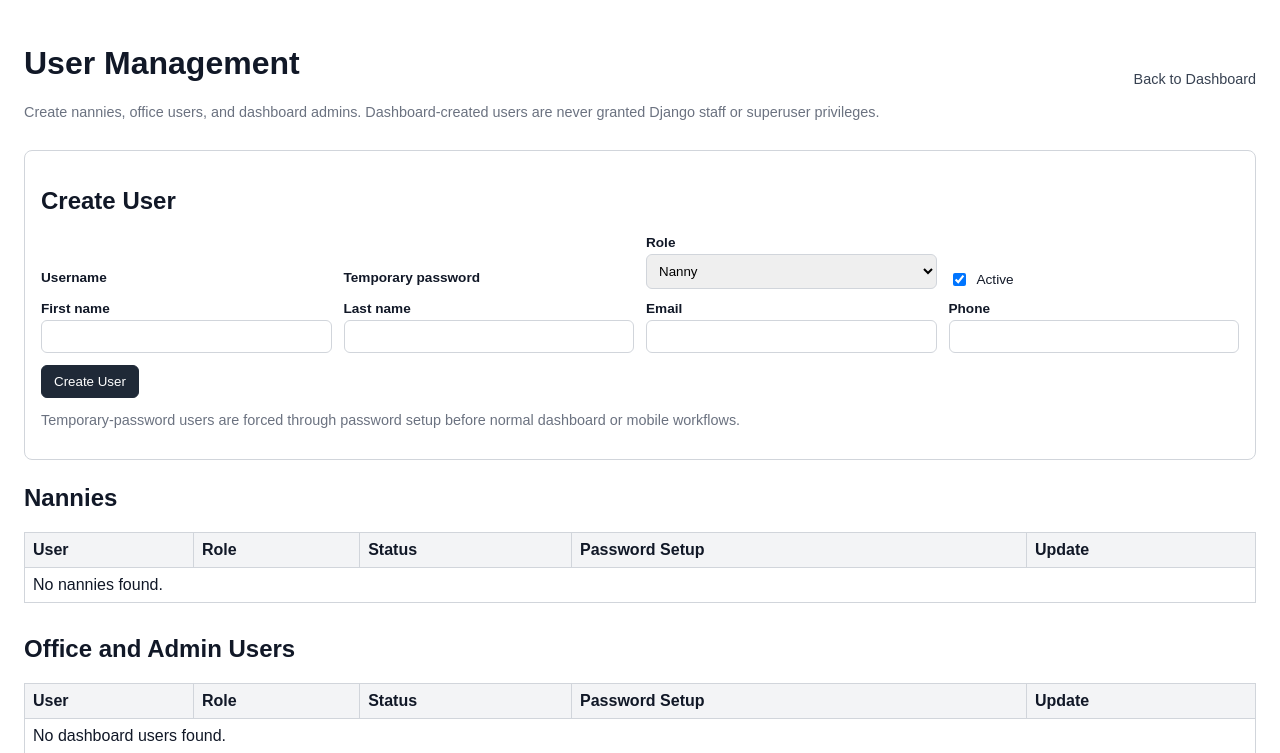
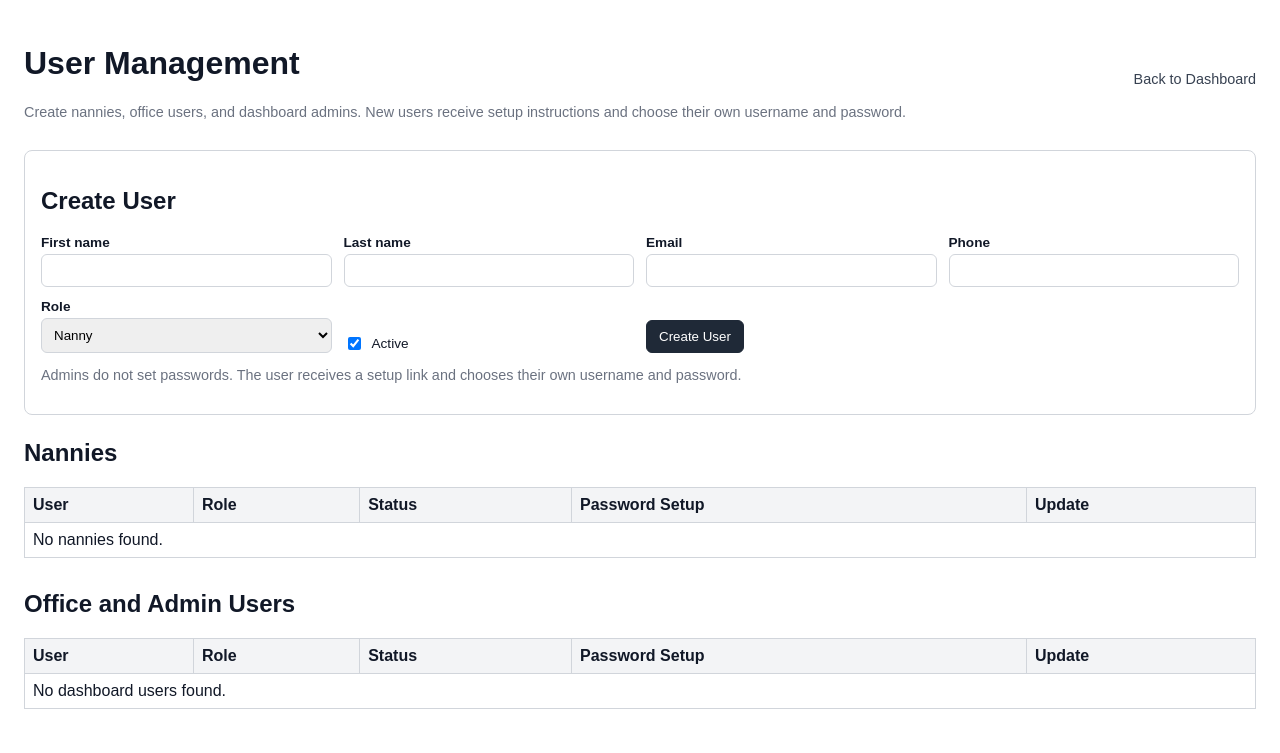
Before and after one commit to codyhenry/TimesheetForYou, a Django app: page /dashboard/users/ in a window 1280 px wide. Shown: the top 753 px of the page. Run offline with Django 4.2, Linux system fonts and the light colour scheme; the visitor is signed in with stand-in values (Sample User, id 1); data comes from the database, SQL or seed files in the repository.

Commit message:
Remove temporary password fields from user management page

```diff
--- a/timesheet_project/dashboard/templates/dashboard/users.html
+++ b/timesheet_project/dashboard/templates/dashboard/users.html
@@ -27,6 +27,7 @@
         .role-pill { display: inline-block; padding: 3px 8px; border: 1px solid #d1d5db; border-radius: 999px; background: #f9fafb; font-size: 0.85em; }
         .status-active { color: #047857; font-weight: 700; }
         .status-inactive { color: #b91c1c; font-weight: 700; }
+        .status-pending { color: #b45309; font-weight: 700; }
         .inline-form { display: grid; gap: 8px; grid-template-columns: repeat(6, minmax(120px, 1fr)); align-items: end; }
         .wide { grid-column: span 2; }
         @media (max-width: 1000px) {
@@ -39,7 +40,7 @@
     <div class="header">
         <div>
             <h1>User Management</h1>
-            <p class="muted">Create nannies, office users, and dashboard admins. Dashboard-created users are never granted Django staff or superuser privileges.</p>
+            <p class="muted">Create nannies, office users, and dashboard admins. New users receive setup instructions and choose their own username and password.</p>
         </div>
         <a class="secondary-link" href="{% url 'dashboard-index' %}">Back to Dashboard</a>
     </div>
@@ -59,26 +60,6 @@
             {% csrf_token %}
             <input type="hidden" name="action" value="create">
             <div class="form-grid">
-                <div>
-                    <label for="{{ create_form.username.id_for_label }}">Username</label>
-                    {{ create_form.username }}
-                    {{ create_form.username.errors }}
-                </div>
-                <div>
-                    <label for="{{ create_form.password.id_for_label }}">Temporary password</label>
-                    {{ create_form.password }}
-                    {{ create_form.password.errors }}
-                </div>
-                <div>
-                    <label for="{{ create_form.role.id_for_label }}">Role</label>
-                    {{ create_form.role }}
-                    {{ create_form.role.errors }}
-                </div>
-                <div class="checkbox-row">
-                    {{ create_form.is_active }}
-                    <label for="{{ create_form.is_active.id_for_label }}">Active</label>
-                    {{ create_form.is_active.errors }}
-                </div>
                 <div>
                     <label for="{{ create_form.first_name.id_for_label }}">First name</label>
                     {{ create_form.first_name }}
@@ -100,11 +81,21 @@
                     {{ create_form.phone.errors }}
                 </div>
                 <div>
+                    <label for="{{ create_form.role.id_for_label }}">Role</label>
+                    {{ create_form.role }}
+                    {{ create_form.role.errors }}
+                </div>
+                <div class="checkbox-row">
+                    {{ create_form.is_active }}
+                    <label for="{{ create_form.is_active.id_for_label }}">Active</label>
+                    {{ create_form.is_active.errors }}
+                </div>
+                <div>
                     <button type="submit">Create User</button>
                 </div>
             </div>
         </form>
-        <p class="muted">Temporary-password users are forced through password setup before normal dashboard or mobile workflows.</p>
+        <p class="muted">Admins do not set passwords. The user receives a setup link and chooses their own username and password.</p>
     </section>
 
     <section>
```
